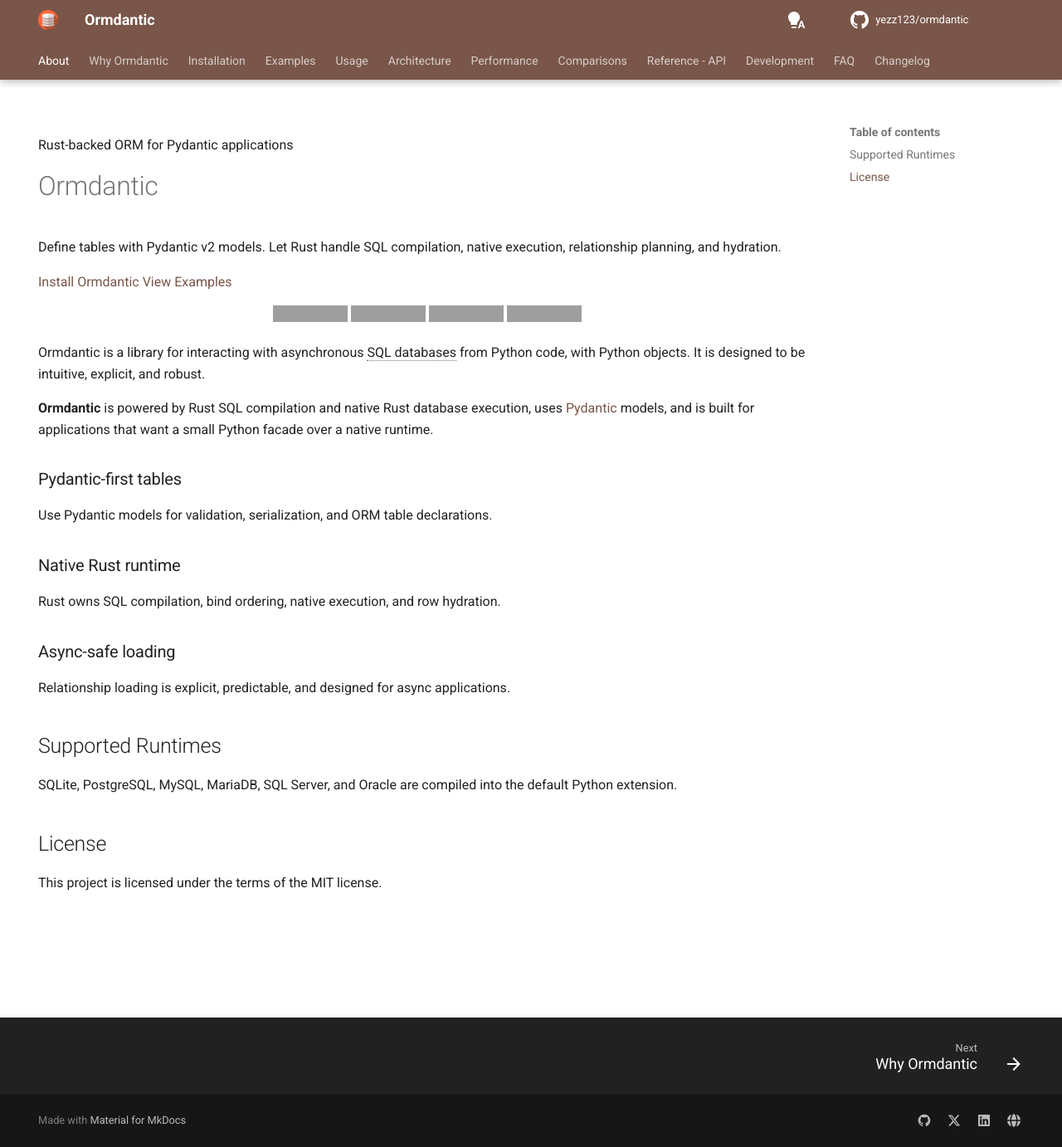
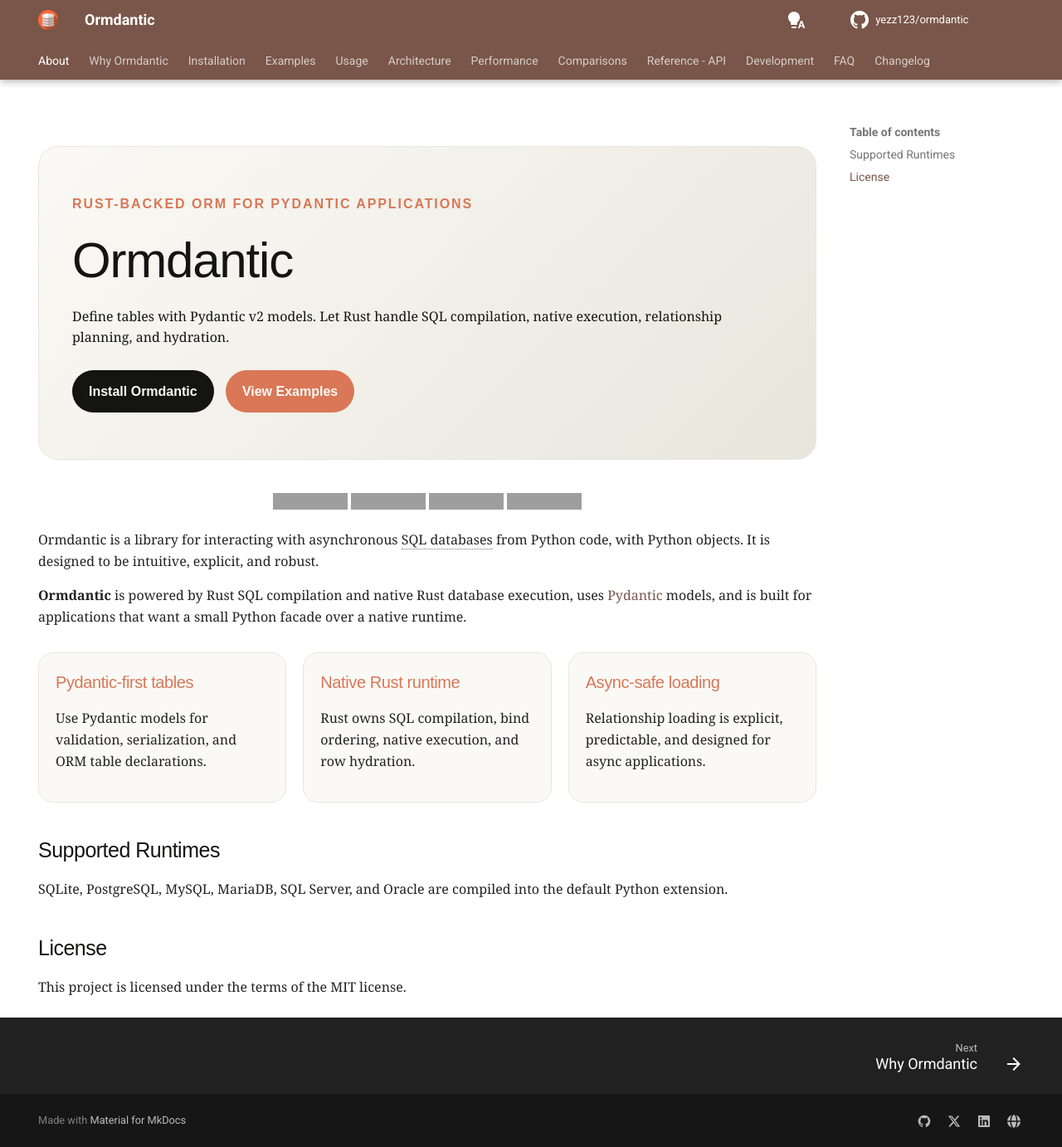
Before and after one commit to yezz123/ormdantic, an MkDocs documentation site: the page built from docs/index.md, in a window 1280 px wide and 1382 px high. Shown: the whole window at 83% size. Built offline with MkDocs 1.6.1 and Material for MkDocs 9.7.7, drawn with Linux system fonts in a browser that asks for light colours; comment, search, counter and statistics services are not loaded; grey boxes are pictures that could not be loaded.

Commit message:
✨ Enhance custom CSS styles for branding and typography
- Added new CSS classes for `.md-typeset`, `.brand-hero`, `.brand-button`, and others to improve the visual design and consistency of the documentation.
- Introduced responsive grid layout for brand cards and buttons, enhancing user experience across different devices.
- Implemented color scheme adjustments for dark mode support, ensuring better readability and aesthetics.

These changes significantly improve the overall look and feel of the documentation site, aligning it with the brand identity.

```diff
--- a/docs/css/custom.css
+++ b/docs/css/custom.css
@@ -1,3 +1,99 @@
+.md-typeset {
+  --brand-dark: #141413;
+  --brand-light: #faf9f5;
+  --brand-mid-gray: #b0aea5;
+  --brand-light-gray: #e8e6dc;
+  --brand-orange: #d97757;
+  --brand-blue: #6a9bcc;
+  --brand-green: #788c5d;
+}
+
+.md-typeset h1,
+.md-typeset h2,
+.md-typeset h3,
+.md-typeset h4 {
+  color: var(--brand-dark);
+  font-family: Poppins, Arial, sans-serif;
+  letter-spacing: -0.02em;
+}
+
+.md-typeset p,
+.md-typeset li,
+.md-typeset td {
+  font-family: Lora, Georgia, serif;
+}
+
+.brand-hero {
+  background: linear-gradient(135deg, #faf9f5 0%, #e8e6dc 100%);
+  border: 1px solid #e8e6dc;
+  border-radius: 24px;
+  color: #141413;
+  margin: 1.5rem 0 2rem;
+  padding: 2rem;
+}
+
+.brand-hero h1 {
+  font-size: 3rem;
+  margin: 0.2rem 0 0.6rem;
+}
+
+.brand-eyebrow {
+  color: #d97757;
+  font-family: Poppins, Arial, sans-serif !important;
+  font-size: 0.8rem;
+  font-weight: 700;
+  letter-spacing: 0.12em;
+  text-transform: uppercase;
+}
+
+.brand-button {
+  background: #141413;
+  border-radius: 999px;
+  color: #faf9f5 !important;
+  display: inline-block;
+  font-family: Poppins, Arial, sans-serif;
+  font-weight: 700;
+  margin: 0.5rem 0.5rem 0 0;
+  padding: 0.65rem 1rem;
+}
+
+.brand-button-secondary {
+  background: #d97757;
+}
+
+.brand-grid {
+  display: grid;
+  gap: 1rem;
+  grid-template-columns: repeat(auto-fit, minmax(220px, 1fr));
+  margin: 1.5rem 0;
+}
+
+.brand-card {
+  background: #faf9f5;
+  border: 1px solid #e8e6dc;
+  border-radius: 18px;
+  padding: 1rem;
+}
+
+.brand-card h3 {
+  color: #d97757;
+  margin-top: 0;
+}
+
+[data-md-color-scheme="slate"] .md-typeset h1,
+[data-md-color-scheme="slate"] .md-typeset h2,
+[data-md-color-scheme="slate"] .md-typeset h3,
+[data-md-color-scheme="slate"] .md-typeset h4 {
+  color: #faf9f5;
+}
+
+[data-md-color-scheme="slate"] .brand-hero,
+[data-md-color-scheme="slate"] .brand-card {
+  background: #141413;
+  border-color: #3a3935;
+  color: #faf9f5;
+}
+
 .termynal-comment {
   color: #4a968f;
   font-style: italic;
```
